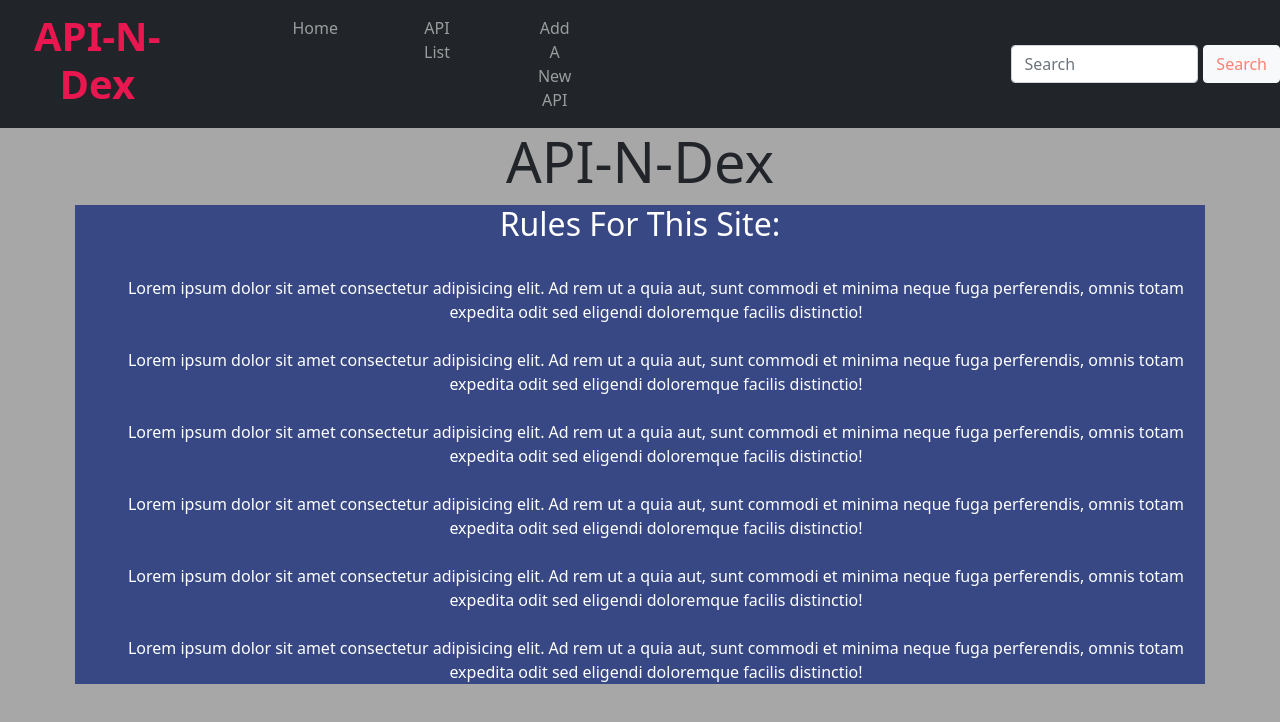
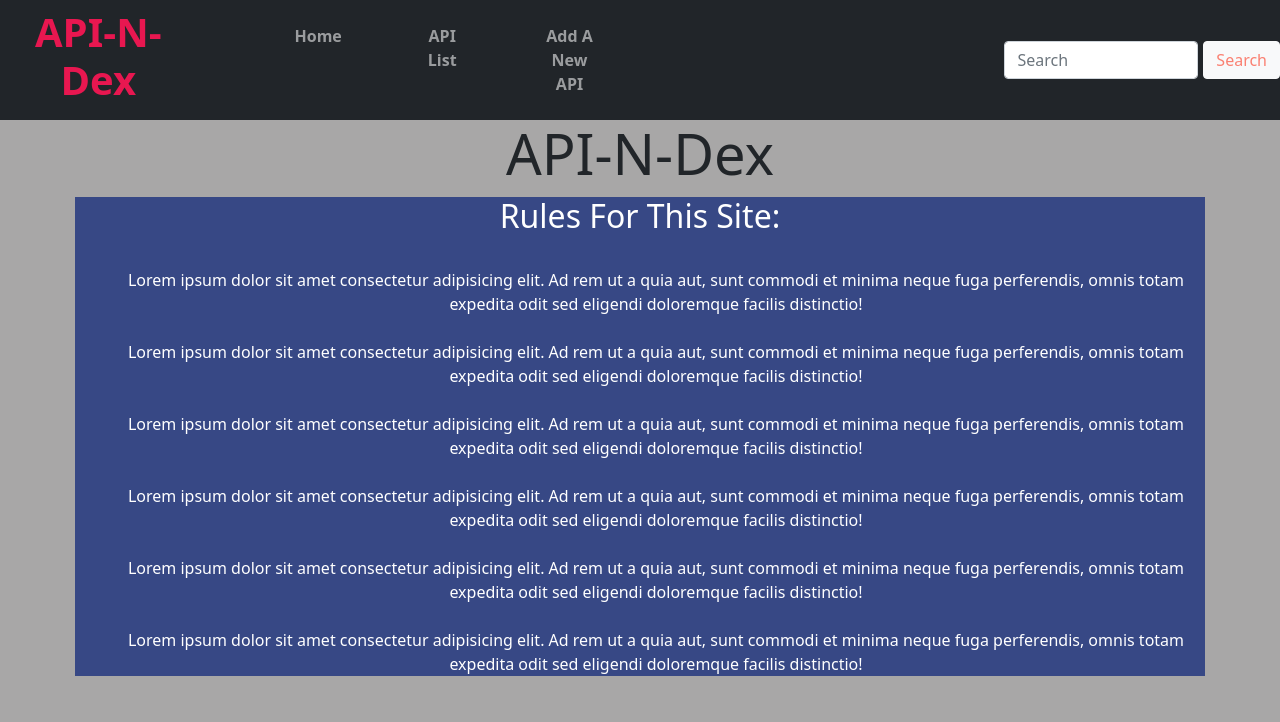
Before and after one commit to yexeniaf/API-N-Dex, a React (Create React App) app in the folder client/: page / in a window 1280 px wide. Shown: the top 722 px of the page. Built offline with nearby package versions, Linux system fonts and the light colour scheme; no server answers.

Commit message:
update nav link font weight

```diff
--- a/client/src/components/Navbar.jsx
+++ b/client/src/components/Navbar.jsx
@@ -10,17 +10,17 @@ export default function Navbar() {
             </button>
             <div className="collapse navbar-collapse" id="navbarNav">
                 <ul className="navbar-nav">
-                    <li className="nav-item" style={{marginLeft: '100px'}}>
+                    <li className="nav-item" style={{marginLeft: '100px', fontWeight: '700'}}>
                         <Link className="nav-link" to="/">Home</Link>
                     </li>
-                    <li className="nav-item" style={{marginLeft: '70px'}}>
+                    <li className="nav-item" style={{marginLeft: '70px', fontWeight: '700'}}>
                         <Link className="nav-link" to="/apis">API List</Link>
                     </li>
-                    <li className="nav-item" style={{marginLeft: '70px'}}>
+                    <li className="nav-item" style={{marginLeft: '70px', fontWeight: '700'}}>
                         <Link className="nav-link" to="/new">Add A New API</Link>
                     </li>
                 </ul>
-                <form className="search-form" style={{marginLeft: '430px'}}>
+                <form className="search-form" style={{marginLeft: '400px'}}>
                 <input className="form-control" type="search" placeholder="Search" aria-label="Search"/>
                 <button className="btn btn-light" type="submit" style={{marginLeft:'5px', color: 'salmon'}} >Search</button>
             </form>
```
